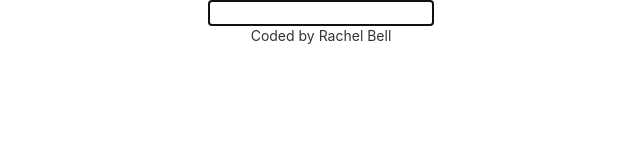
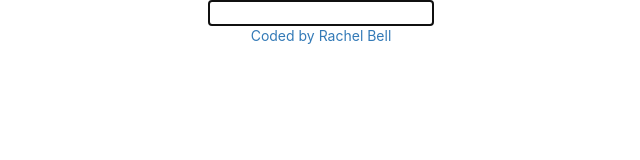
Before and after one commit to rachelbell27/dictionary-app, a React (Create React App) app: page / in a window 1280 px wide. Shown: the top 160 px of the page, without its empty margins (319-959 px from the left). Built offline with nearby package versions, Linux system fonts and the light colour scheme.

Commit message:
added github link

```diff
--- a/src/App.js
+++ b/src/App.js
@@ -8,7 +8,11 @@
         <main>
           <Dictionary />
         </main>
-        <footer className="text-center">Coded by Rachel Bell</footer>
+        <footer className="text-center">
+          <a href="https://github.com/rachelbell27/dictionary-app">
+            Coded by Rachel Bell
+          </a>
+        </footer>
       </div>
     </div>
   );
```
